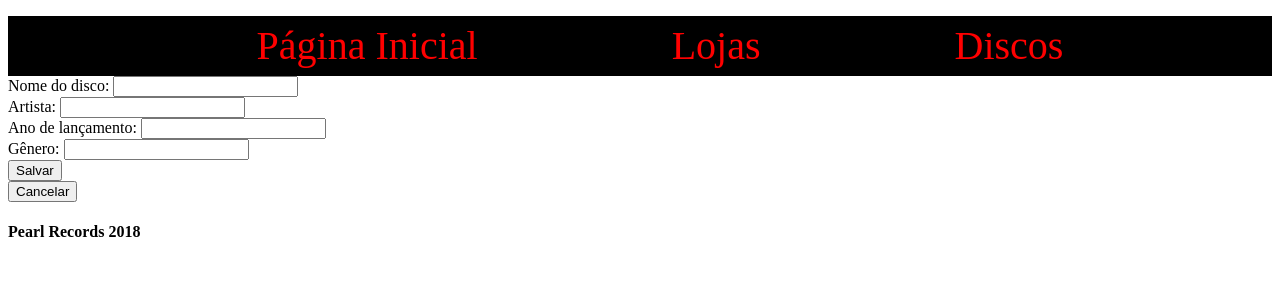
After one commit to vitor-mafra/sistema-web-trainee-ijunior, a PHP site: page /alterarDisco.php in a window 1280 px wide. The commit adds this page. Shown: the top 300 px of the page. Run offline with PHP 8.4, Linux system fonts and the light colour scheme.

Commit message:
Add files via upload

```diff
--- a/Disco.php
+++ b/Disco.php
@@ -5,6 +5,10 @@
 		private $anolancado;
 		private $genero;
 		private $id;
+
+		function getIdDisco(){
+			return $this->id;
+		}
 
 		function setIdDisco($id){
 			$this->id = $id;
--- a/DiscoDAO.php
+++ b/DiscoDAO.php
@@ -40,12 +40,11 @@
 			try{
 				$d = $this->conectar();
 
-				$query = "DELETE t1, t2 FROM
-       					Disco as t1
-   					INNER JOIN  loja_disco as t2 on t1.IdDisco = t2.IdDisco
-   					WHERE  t1.IdDisco = ".$_POST["id"]."";
+				$query = "DELETE FROM Disco
+   					WHERE  IdDisco = {$id}";
 				$d->query($query);
 				$d->close();
+
 
 			}catch(Exception $ex){
 				$situacao = FALSE;
@@ -53,6 +52,7 @@
 			}
 			return $situacao;
 		}
+
 
 
 		public function alterar($id){
@@ -115,5 +115,27 @@
 			return $discos;
 		}
 
+
+		function buscarPorId($codigo){
+			$disco = new Disco();
+			try{
+				$d = $this->conectar();
+				$query = "select * from Disco where IdDisco = {$codigo}";
+				$resultado = $d->query($query);
+				$d->close();
+				$registro = mysqli_fetch_assoc($resultado);
+				$disco->setIdDisco($registro['IdDisco']);
+				$disco->setNomeDisco($registro['Nome']);
+				$disco->setArtista($registro['Artista']);
+				$disco->setAnoLancado($registro['AnoLancado']);
+				$disco->setGenero($registro['Genero']);
+			}catch(Exception $ex){
+				echo $ex->getFile().' : '.$ex->getLine().' : '.$ex->getMessage();
+			}
+
+			return $disco;
+		}
+
+
 	}
 ?>
--- /dev/null
+++ b/alterarDisco.php
@@ -0,0 +1,54 @@
+<?php
+require_once 'Disco.php';
+require_once 'DiscoDAO.php';
+
+$banco_disco = new DiscoDAO();
+if(isset($_GET["id"])){
+    $disco = $banco_disco->buscarPorId($_GET["id"]);
+}
+else{
+    $disco = new Disco();
+}
+?>
+
+<!DOCTYPE html>
+<html>
+    <meta charset="UTF-8">
+    <head>
+            <title>Discos</title>
+            <link rel="stylesheet" href="Menu.css" type "text/css">
+    </head>
+    <body>
+        <header>
+            <nav class="menu">
+                <ul>
+                    <li><a href = "index.php">Página Inicial</a></li>
+                    <li><a href = "listarLojas.php">Lojas</a></li>
+                    <li><a href = "listarDiscos.php">Discos</a></li>
+                </ul>
+            </nav>
+        </header>
+        <div class="formulario">
+			<form method="post" action="DiscoHelper.php?acao=alterar&id=<?php echo $disco->getIdDisco();?>">
+				Nome do disco: <input name="nomedisco" type="text" required value="<?php echo $disco->getNomeDisco() ;?>"> <br>
+				Artista: <input name="artista" type="text" required value="<?php echo $disco->getArtista(); ?>"> <br>
+				Ano de lançamento: <input name="anolancado" type="text"required value="<?php echo $disco->getAnoLancado() ;?>" > <br>
+				Gênero: <input name="genero" type="text" required value="<?php echo $disco->getGenero() ;?>"> <br>
+				<button type="submit">Salvar</button>
+			</form>
+			<form method="post" action="listarDiscos.php">
+				<button type="submit">Cancelar</button>
+			</form>
+
+
+	</div>
+
+
+
+
+
+        <footer>
+            <h4>Pearl Records 2018</h4>
+        </footer>
+    </body>
+</html>
```
Also changed, not shown: DiscoHelper.php (+13 -13 lines), excluirDisco.php (added, +49 -0 lines), listarDiscos.php (+9 -5 lines), novoDisco.php (added, +45 -0 lines).
